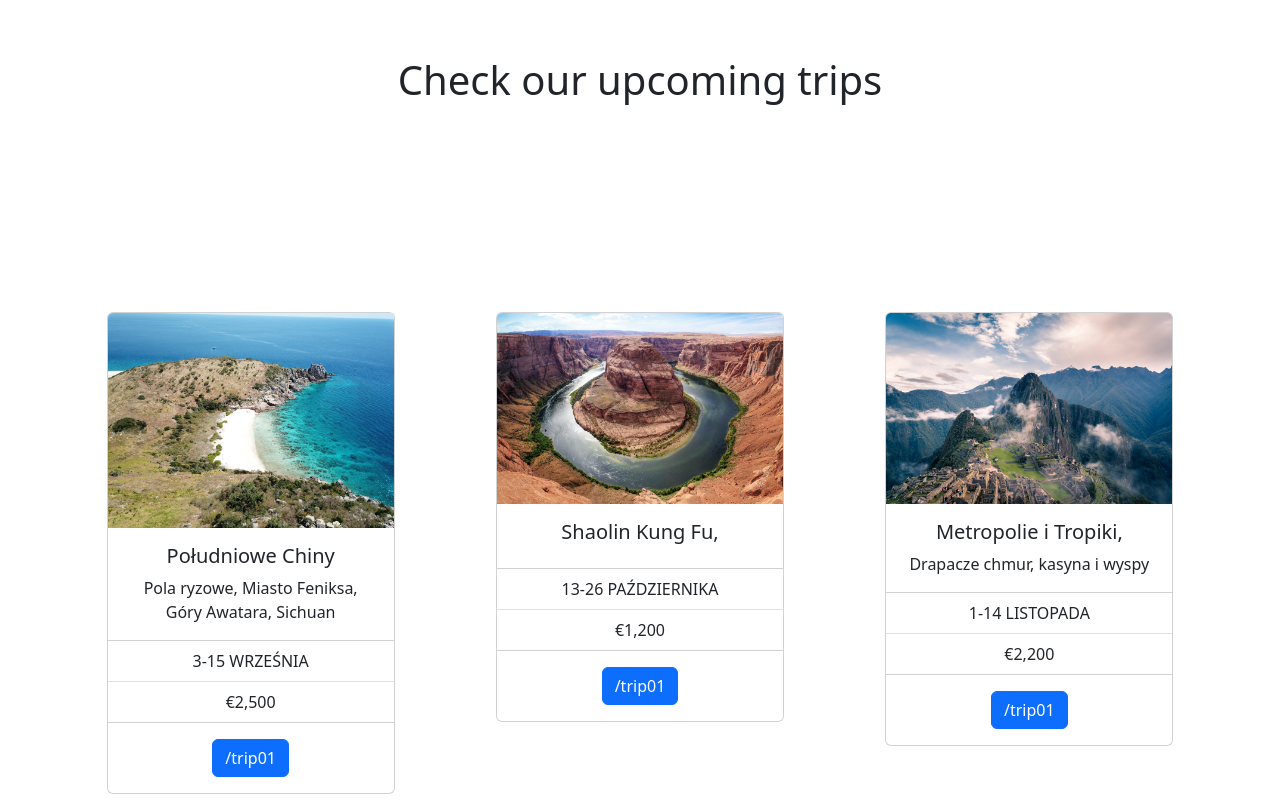
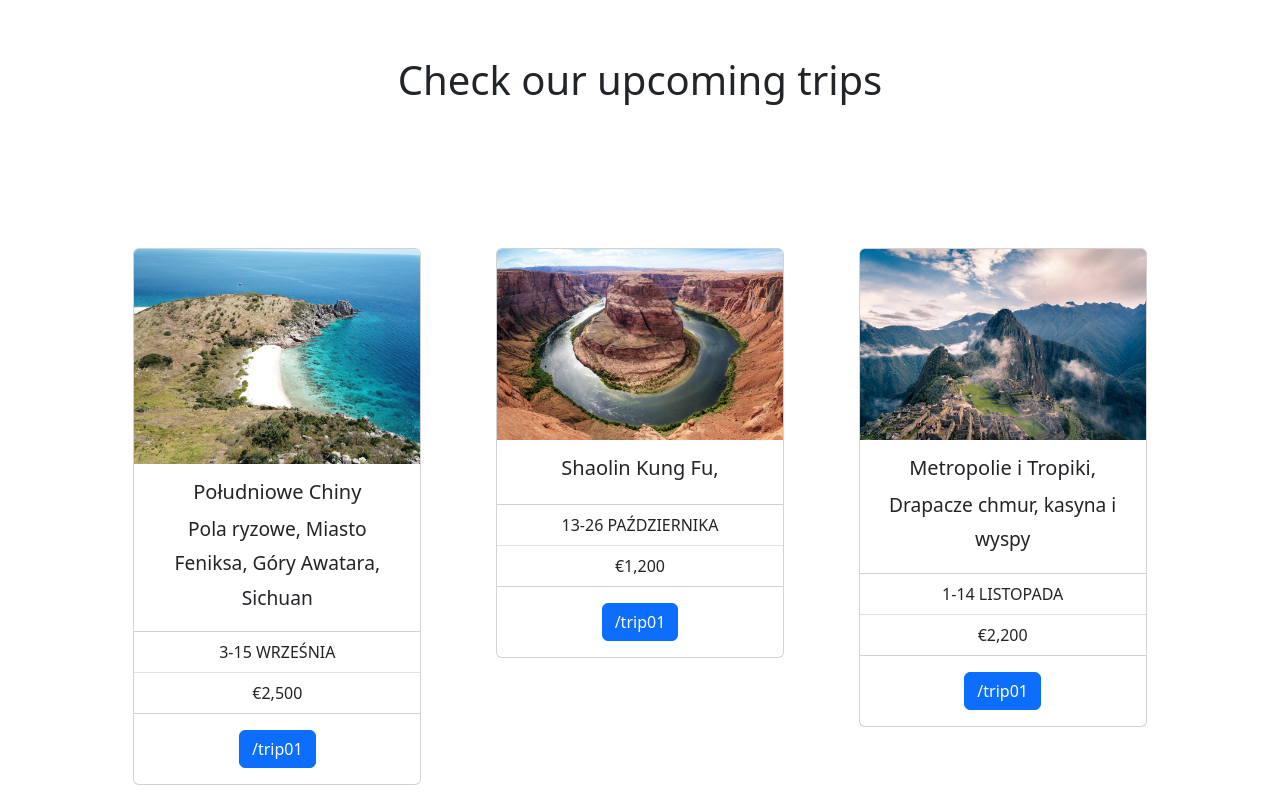
Before and after one commit to Anas-Kharboutli/Twoje_Chiny, a React (Vite) app: page / in a window 1280 px wide. Shown: the part 1660-2460 px from the top of the page. Built offline with nearby package versions, Linux system fonts and the light colour scheme.

Commit message:
testing landingpage scrolling

```diff
--- a/src/components/hero/Hero.jsx
+++ b/src/components/hero/Hero.jsx
@@ -117,6 +117,7 @@ const Hero = () => {
 </div>
 <div className={styles.section} id='Packages'>
   <h2>Check our upcoming trips</h2>
+  <TripsPackage />
 
 </div>
     </main>
--- a/src/pages/home/Home.jsx
+++ b/src/pages/home/Home.jsx
@@ -3,7 +3,7 @@ const Home = () => {
   return (
    <>
      <Hero />
-     <TripsPackage/>
+
 
    </>
 
```
Also changed, not shown: src/components/hero/hero.module.css (line endings or trailing spaces).
